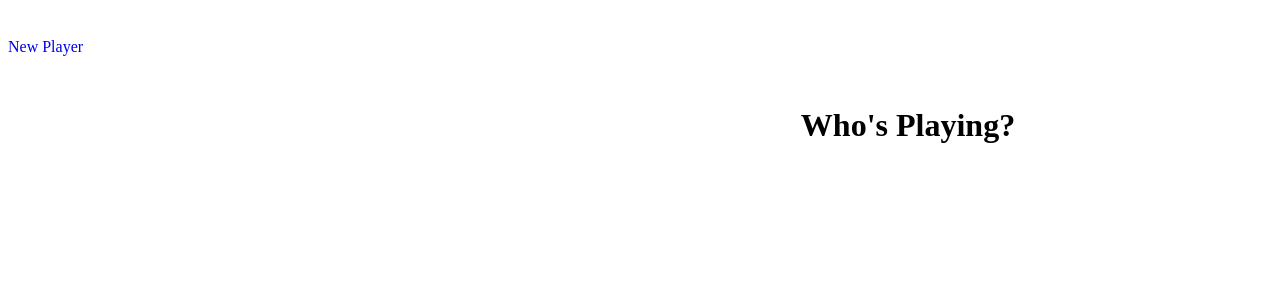
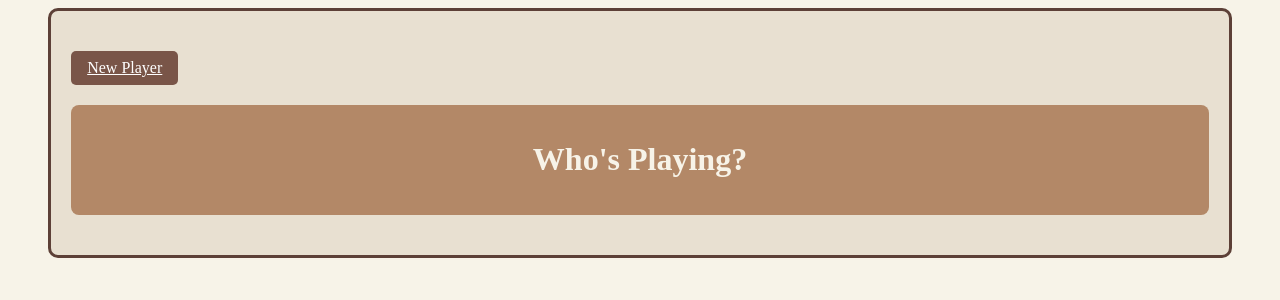
Before and after one commit to Izzyg313/DM-Dungeon-Tools, a Flask app: page / in a window 1280 px wide; the page is wider, and only the part inside the window is pictured. Shown: the top 300 px of that part. Run offline with Flask 3, Linux system fonts and the light colour scheme; data that the repository does not hold is empty.

Commit message:
heavily modified the html and css for login and new user

```diff
--- a/flask_app/controllers/users.py
+++ b/flask_app/controllers/users.py
@@ -3,6 +3,9 @@ from flask_app import app
 from flask_app.models.user import User
 from PIL import Image
 import io
+import os
+from werkzeug.utils import secure_filename
+
 
 # This route will display the home page, which lists all saved users and provides a link to create new ones.
 @app.route('/')
@@ -21,24 +24,27 @@ def create_user():
     username = request.form['username']
     profile_picture = request.files['profile_picture']
 
-    # Resize and compress the image
-    image = Image.open(profile_picture)
-    image = image.convert("RGB")
+    if profile_picture:
+        # 1. Generate a safe filename
+        filename = secure_filename(profile_picture.filename)
 
-    # Resize the image to a maximum of 800x800 pixels
-    max_size = (800, 800)
-    image.thumbnail(max_size)
+        # 2. Resize and compress the image
+        image = Image.open(profile_picture)
+        image = image.convert("RGB")
+        max_size = (500, 500)  # Reduce the max_size further
+        image.thumbnail(max_size)
 
-    # Save the image to a BytesIO object
-    img_byte_arr = io.BytesIO()
-    image.save(img_byte_arr, format='JPEG', quality=85)
-    img_byte_arr = img_byte_arr.getvalue()
+        # 3. Save the image to a BytesIO object
+        img_byte_arr = io.BytesIO()
+        image.save(img_byte_arr, format='JPEG', quality=75)  # Reduce quality
+        img_byte_arr = img_byte_arr.getvalue()
 
-    data = {
-        'username': username,
-        'profile_picture': img_byte_arr
-    }
-    User.new_user(data)
+        data = {
+            'username': username,
+            'profile_picture': img_byte_arr
+        }
+        User.new_user(data)
+
     return redirect('/')
 
 @app.route('/user/login/<int:id>')
--- a/flask_app/static/login.css
+++ b/flask_app/static/login.css
@@ -1,45 +1,100 @@
-a{
-        text-decoration: none;
+body {
+    background-color: #f7f3e8;
+    font-family: 'Lora', serif;
 }
-#wrapper{
+
+#wrapper {
     display: flex;
     flex-direction: column;
     margin: 0px auto;
-    width: 1800px;
+    width: 90%;
+    max-width: 1200px; /* Reduced max-width */
+    padding: 20px;
+    background-color: #e8e0d1;
+    border: 3px solid #5d4037; /* Thinner border */
+    border-radius: 10px; /* Smaller border-radius */
 }
-header{
+
+header {
     display: flex;
     align-items: center;
-    justify-content: flex-start;
-    margin: 30px 0px;
+    justify-content: space-between;
+    margin: 20px 0px; /* Reduced margin */
+    font-family: 'IM Fell English SC', serif;
 }
-#question_box{
+
+#question_box {
     display: flex;
     align-items: center;
     justify-content: center;
+    margin-bottom: 20px;
+    background-color: #b38867;
+    color: #f7f3e8;
+    padding: 15px; /* Reduced padding */
+    border-radius: 8px; /* Smaller border-radius */
 }
-#users{
+
+#question_box h1 {
+    font-family: 'IM Fell English SC', serif;
+    font-size: 2em; /* Slightly smaller font size */
+}
+
+#users {
     display: flex;
     align-items: center;
     justify-content: space-evenly;
+    flex-wrap: wrap;
 }
-.user{
+
+.user {
     display: flex;
     flex-direction: column;
-    align-items: center;
-    width: 105px;
-    border: 3px solid black;
+    align-items: center; /* This line ensures the content within .user is centered horizontally */
+    width: 90px;
     color: black;
+    margin-bottom: 15px;
+    background-color: #d7c0a4;
+    border: 2px solid #5d4037;
+    padding: 10px;
+    border-radius: 8px;
 }
+
+.user:hover {
+    transform: scale(1.1); /* Increase size by 10% on hover */
+}
+
 .profile-picture {
-    width: 100px;
-    height: 100px;
+    width: 80px;
+    height: 80px;
     overflow: hidden;
     border-radius: 50%;
+    box-shadow: 0 2px 5px rgba(0, 0, 0, 0.1);
+    transition: transform 0.2s ease;
+    display: flex; /* Enable flexbox for the container */
+    justify-content: center; /* Center horizontally */
+    align-items: center; /* Center vertically */
 }
 
 .profile-picture img {
     width: 100%;
     height: 100%;
-    object-fit: cover
+    object-fit: cover; /* This ensures the image covers the entire area while maintaining aspect ratio */
 }
+
+.user p {
+    font-family: 'Lora', serif;
+}
+
+header a {
+    background-color: #795548;
+    color: white;
+    padding: 8px 16px; /* Reduced padding */
+    border: none;
+    border-radius: 5px;
+    cursor: pointer;
+    transition: background-color 0.3s ease;
+}
+
+header a:hover {
+    background-color: #5d4037;
+}
--- a/flask_app/templates/login.html
+++ b/flask_app/templates/login.html
@@ -19,10 +19,10 @@
             {% for user in users %}
             <a href="/user/login/{{user.id}}">
                 <div class="user">
-                    <p>{{ user.username }}</p>
                     <div class="profile-picture">
                         {{ user.html_profpic() | safe }}
                     </div>
+                    <p>{{ user.username }}</p>
                 </div>
             </a>
             {% endfor %}
```
Also changed, not shown: flask_app/static/user.css (added, +72 -0 lines), flask_app/templates/user.html (+24 -3 lines).
